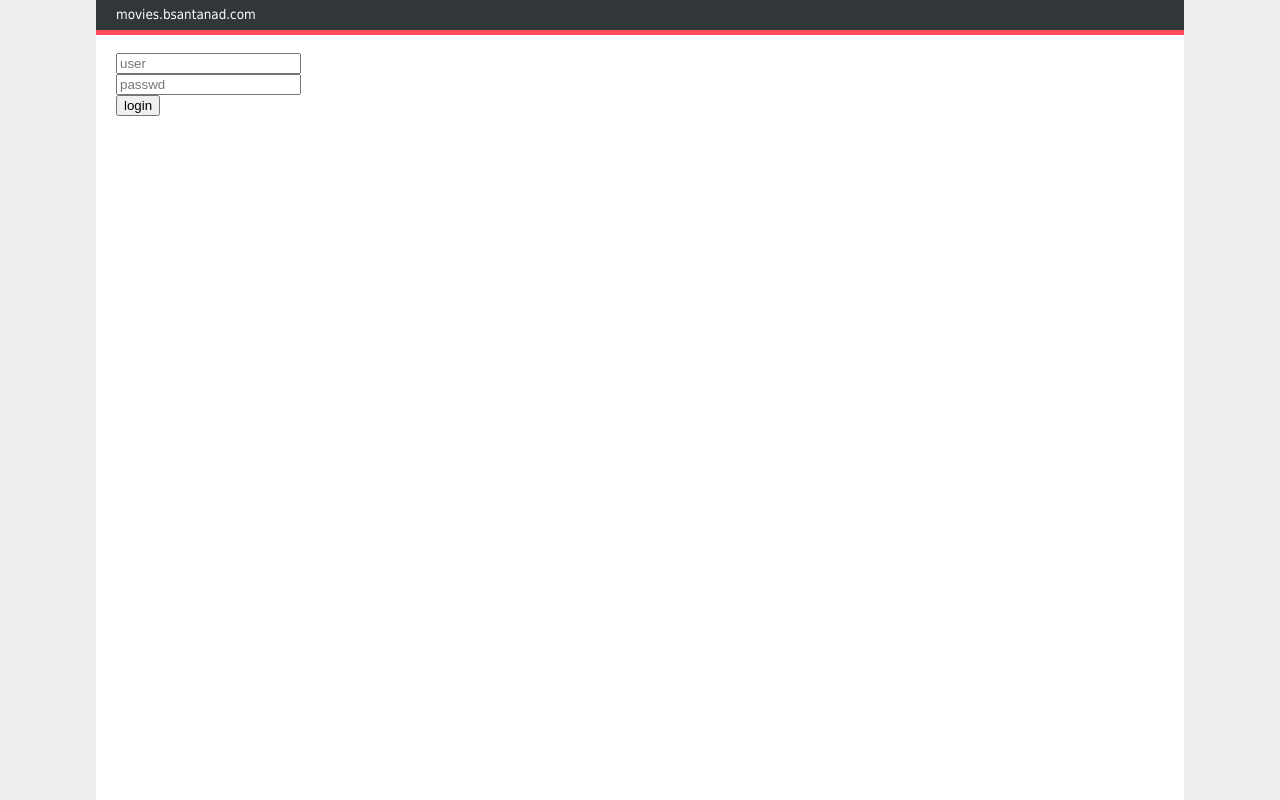
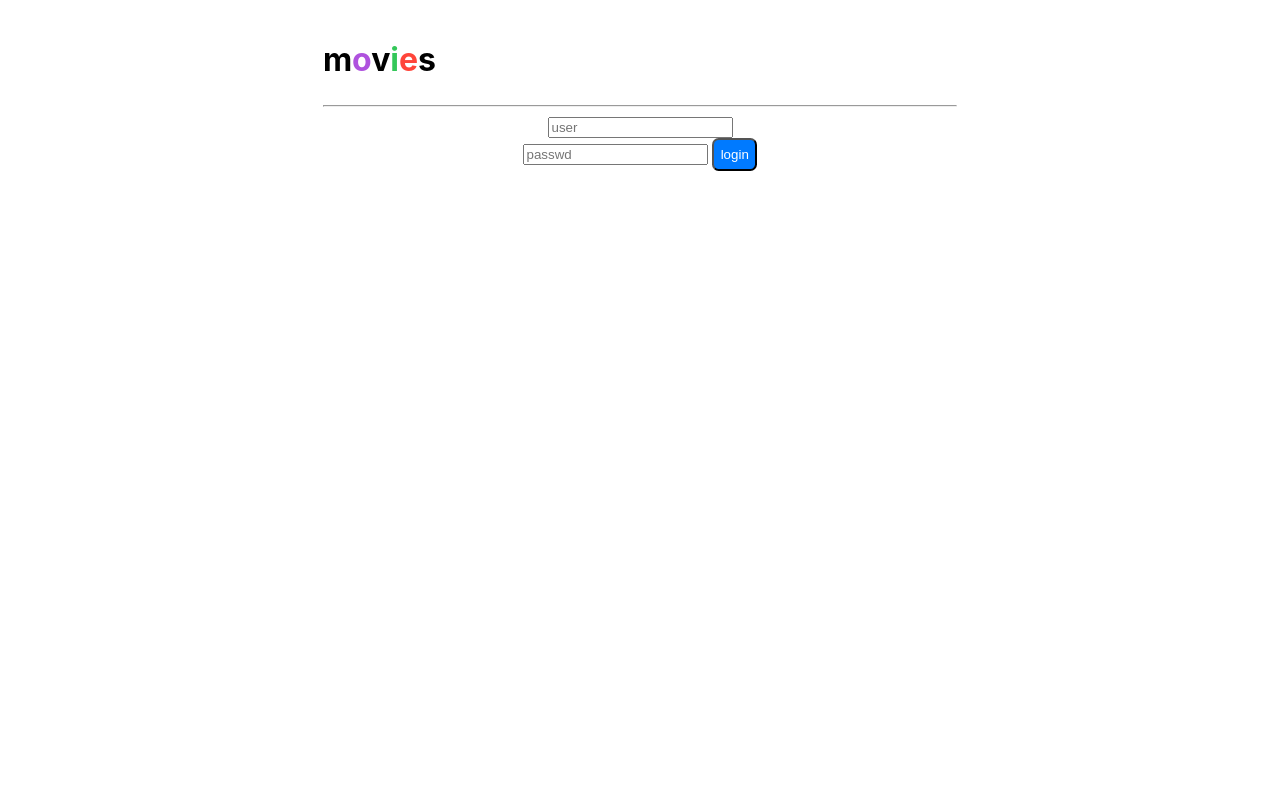
Before and after one commit to bsantanad/movies, a Flask app: page / in a window 1280 px wide. Run offline with Flask 2, Linux system fonts and the light colour scheme; parts of the project's set-up code (start-up, migrations or seed data) failed here and were passed over.

Commit message:
new theme
Signed-off-by: bsantanad <0211518@up.edu.mx>

```diff
--- a/app/static/css/main.css
+++ b/app/static/css/main.css
@@ -1,65 +1,64 @@
-h2 { font-family: Tahoma, Verdana, Segoe, sans-serif; font-size: 24px; font-style: normal; font-variant: normal; font-weight: 700; line-height: 26.4px; } h3 { font-family: Tahoma, Verdana, Segoe, sans-serif; font-size: 14px; font-style: normal; font-variant: normal; font-weight: 700; line-height: 15.4px; } p, select, label, header { font-family: Tahoma, Verdana, Segoe, sans-serif; font-size: 14px; font-style: normal; font-variant: normal; font-weight: 400; line-height: 20px; } blockquote { font-family: Tahoma, Verdana, Segoe, sans-serif; font-size: 17.5px; font-style: normal; font-variant: normal; font-weight: 400; line-height: 25px; } pre { font-family: Tahoma, Verdana, Segoe, sans-serif; font-size: 13px; font-style: normal; font-variant: normal; font-weight: 400; line-height: 18.5667px; }
-html {
-    margin: 0;
-    padding: 0;
-    background-color: #eeeeee;
-}
+*{box-sizing: border-box;}
 
 body {
-    min-height: 100vh;
+    font-family: -apple-system,BlinkMacSystemFont,"Segoe UI",Roboto,Oxygen-Sans,Ubuntu,Cantarell,"Helvetica Neue",sans-serif;
+    line-height: 1.45;
     margin: 0 auto;
-    max-width: 85%;
+    max-width: 66ch;
+    overflow-x: hidden;
+    padding: 1em;
     background-color: #ffffff;
 }
 
-header {
-    background-color: #313638;
+time {
     font-size: smaller;
-    border-bottom: 5px solid #ff495c;
-}
-nav {
-    color: white;
-    padding: 5px 0 5px 20px;
-}
-a {
-    color: white;
-    text-decoration: none;
 }
 
-div {
-    color: black;
-    margin: 0 20px;
+pre {
+    overflow-y: auto;
 }
 
-#watched {
-    color: black;
-    margin: 0;
+p {
+    overflow-y: auto;
 }
 
-.new_bttn {
-    outline: none;
-    font-family: Tahoma, Verdana, Segoe, sans-serif;
+button {
+    background-color: rgb(0, 122, 255);
+    -webkit-appearance: none;
     font-weight: normal;
-    font-size: small;
-    color: #eeeeee;
-    background-color: #313638;
-    padding: 0.3em 1em;
-    border-radius: 0.5em;
+    padding: 1em;
+    border-radius: 1em;
+    color: white;
 }
 
-.fake_bttn {
-    outline: none;
-    font-family: Tahoma, Verdana, Segoe, sans-serif;
-    font-weight: normal;
-    font-size: small;
-    background-color: rgb(0, 122, 255);
-    border-radius: 0.5em;
-    padding: .15em .5em;
+summary {
+    font-size: smaller;
+    color: gray;
 }
 
-hr {
-    height: 2px;
-    border-width: 0;
-    color: #313638;
-    background-color: #313638
+a {
+    font-size: smaller;
+    color: gray;
 }
+
+.center {
+   margin: auto;
+   width: 50%;
+   text-align: center;
+}
+
+.login {
+   padding: .5em;
+   border-radius: .5em;
+}
+
+.fadeout{
+    display: none;
+    opacity: 0;
+    transition: visibility 0s linear 300ms, opacity 300ms;
+}
+.fadein {
+    display: contents;
+    opacity: 1;
+    transition: visibility 0s linear 0s, opacity 300ms;
+}
--- a/app/static/js/movies.js
+++ b/app/static/js/movies.js
@@ -1,8 +1,11 @@
 function toggle_visibility(id) {
-    if (document.getElementById(id).style.visibility == 'hidden') {
+    if (document.getElementById(id).style.visibility == 'hidden' ||
+        document.getElementById(id).style.display == 'none') {
         document.getElementById(id).style.visibility = 'visible';
+        document.getElementById(id).style.display= 'contents';
     }else{
         document.getElementById(id).style.visibility = 'hidden';
+        document.getElementById(id).style.display= 'none';
     }
 }
 
--- a/app/templates/base.html
+++ b/app/templates/base.html
@@ -1,21 +1,18 @@
 <!DOCTYPE html>
-<html lang="en">
+<html>
 <head>
-  <title>movies</title>
   <meta charset="utf-8">
-  <meta name="viewport" content="width=device-width, initial-scale=1">
-  <!-- css -->
+  <meta name="viewport" content="width=device-width, inital-scale=1.0">
+  <title> bsantanad.com </title>
+  <meta name="description" content="movie list">
   <link rel="stylesheet" href="{{url_for('static', filename='css/main.css')}}">
   {% block head %}{% endblock %}
 </head>
-    <header>
-      <nav>
-        <a href="./">
-            movies.bsantanad.com
-        </a>
-      </nav>
-    </header>
-  <body>
+<body>
+  <header>
+    <h1> m<span style="color:rgb(175, 82, 222);">o</span>v<span style="color:rgb(52, 199, 89);">i</span><span style="color:rgb(255, 69, 58);">e</span>s </h1>
+    <hr>
+  </header>
     {% block body %}{% endblock %}
-  </body>
+</body>
 </html>
--- a/app/templates/edit.html
+++ b/app/templates/edit.html
@@ -9,14 +9,14 @@
 {% for movie in movies %}
 <p>
     <span> {{movie}} </span>
-    <button onclick="delete_movie('{{movie}}')"> 🗑️ </button>
-    <button onclick="put_movie('{{movie}}')">  ✅ </button>
+    <button style="background-color:rgb(255, 59, 48);" onclick="delete_movie('{{movie}}')"> - </button>
+    <button style="background-color:rgb(48, 219, 91);" onclick="put_movie('{{movie}}')"> ✓ </button>
 </p>
 {% endfor %}
 {% for movie in watched %}
 <p>
     <span style='color:green;'> {{movie}} </span>
-    <button onclick="delete_movie('{{movie}}')"> 🗑️ </button>
+    <button style="background-color:rgb(255, 59, 48);" onclick="delete_movie('{{movie}}')"> - </button>
 </p>
 {% endfor %}
 {% if movies|length < 1 %}
--- a/app/templates/index.html
+++ b/app/templates/index.html
@@ -4,14 +4,12 @@
 {% endblock %}
 
 {% block body %}
-<br>
-<div>
+<div class="center">
 <form action='/login' method='post'>
   <input type="text" placeholder="user" name="username" required>
   <br>
   <input type="password" placeholder="passwd" name="passwd" required>
-  <br>
-  <button type="submit">login</button>
+  <button class="login" type="submit">login</button>
 </form>
 </div>
 {% endblock %}
```
Also changed, not shown: app/templates/movies.html (+12 -16 lines).
